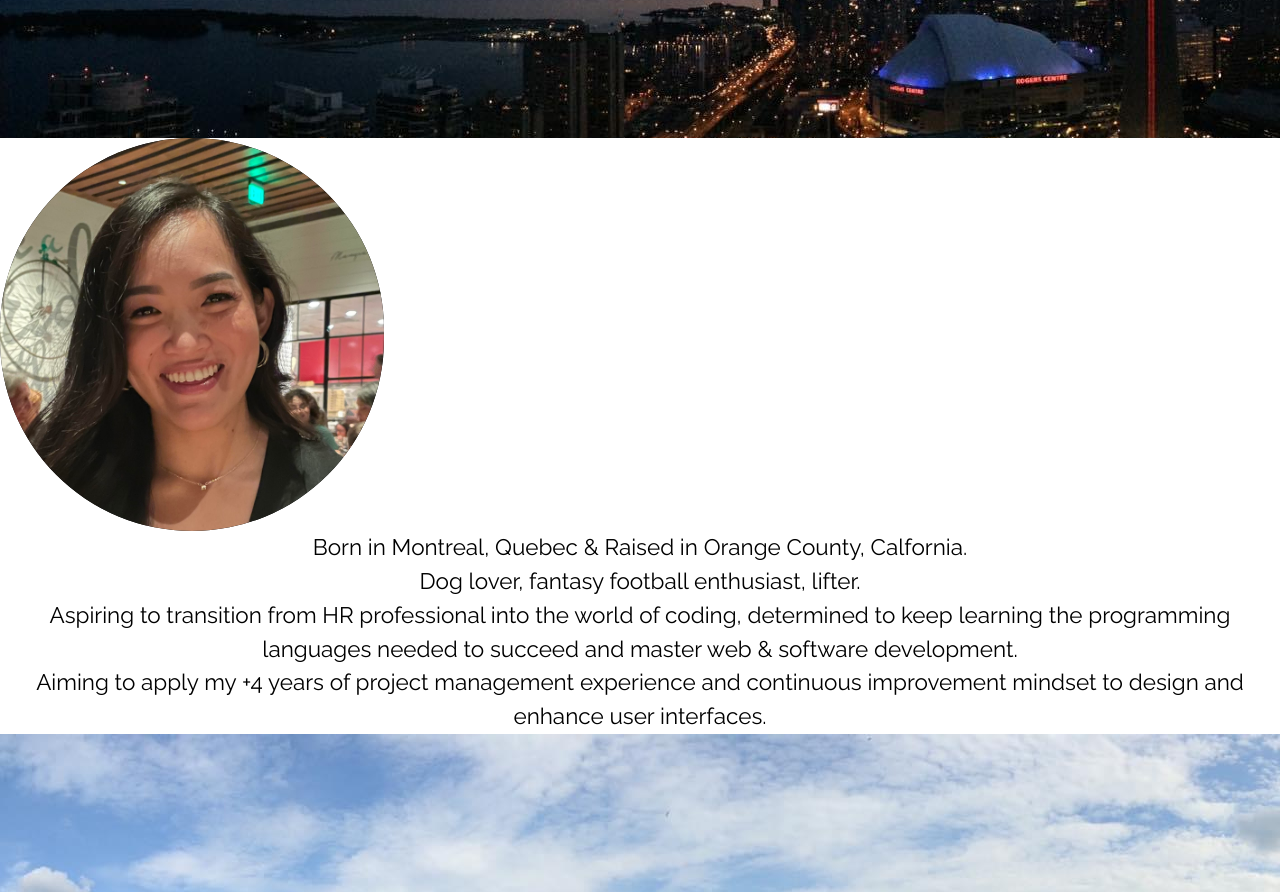
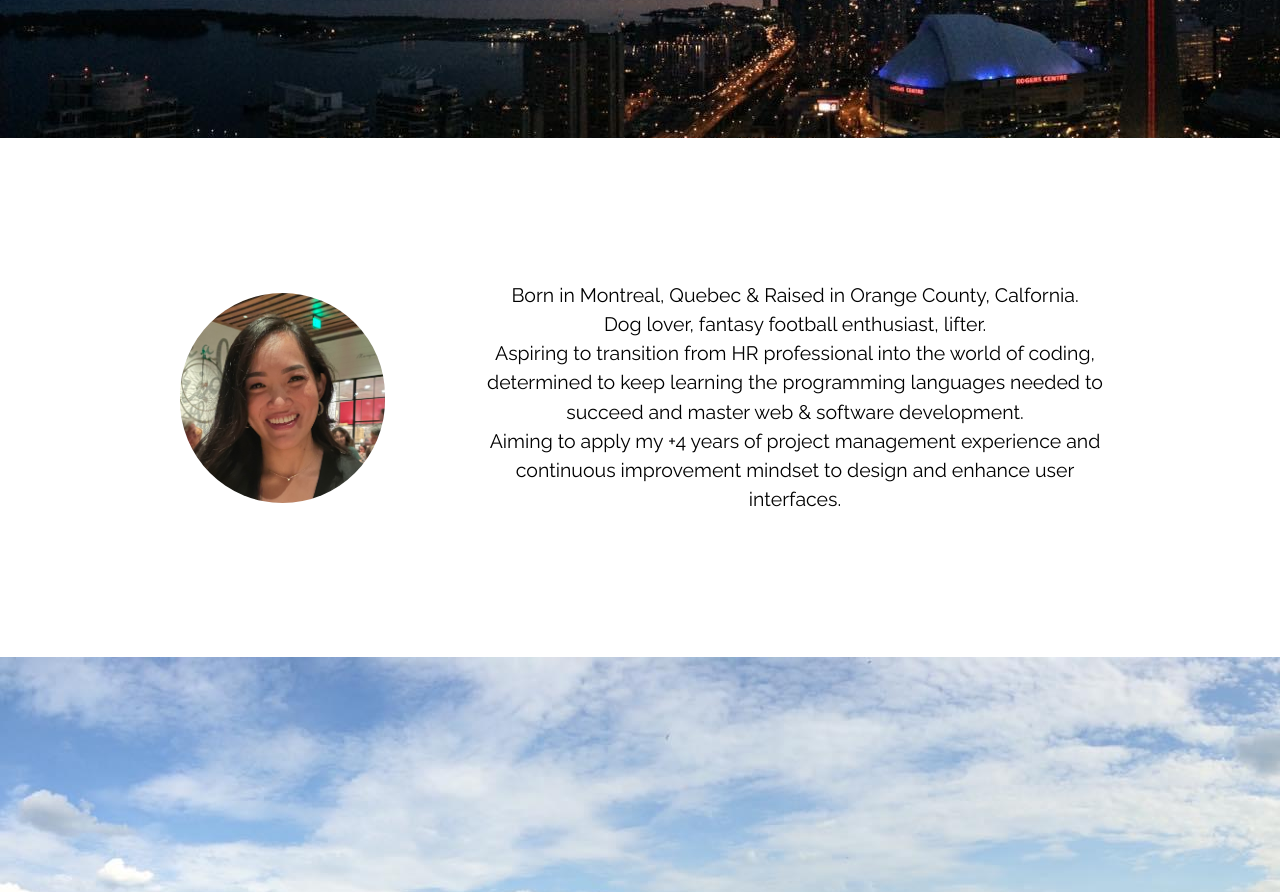
Before and after one commit to codeandlift706/React-Portfolio, a React (Vite) app in the folder Portfolio/: page / in a window 1280 px wide. Shown: the part 2380-3272 px from the top of the page. Built offline with nearby package versions, Linux system fonts and the light colour scheme.

Commit message:
styled about section

```diff
--- a/Portfolio/src/components/About.jsx
+++ b/Portfolio/src/components/About.jsx
@@ -15,10 +15,13 @@ const styles = {
         padding: '16rem',
     },
     content: {
-        background: 'white',
+        padding: '5em',
+        fontSize: '1.3rem',
     },
     picture: {
-        background: 'black',
+        // marginLeft: '8rem',
+        borderRadius: '200px',
+        width: '20%',
     },
 };
 
@@ -31,13 +34,15 @@ function About() {
                     <img src={aboutHeading} alt="header title" />
                 </div>
 
-                <img style={styles.picture} src={portfolioPic2} alt="picture" className="portfolioPic" />
+                <div class="aboutContent">
+                    <img style={styles.picture} src={portfolioPic2} alt="picture" />
                     <div style={styles.content}>
                         <p>Born in Montreal, Quebec & Raised in Orange County, Calfornia.</p>
                         <p>Dog lover, fantasy football enthusiast, lifter. </p>
                         <p>Aspiring to transition from HR professional into the world of coding, determined to keep learning the programming languages needed to succeed and master web & software development. </p>
                         <p>Aiming to apply my +4 years of project management experience and continuous improvement mindset to design and enhance user interfaces. </p>
                         <p></p>
+                    </div>
                 </div>
 
             </div>
--- a/Portfolio/src/index.css
+++ b/Portfolio/src/index.css
@@ -57,11 +57,6 @@ body {
 
 }
 
-.portfolioPic {
-  border-radius: 200px;
-  width: 30%;
-  /* height: 10%; */
-}
 
 #home {
   background-image: url(../public/canadaSkyline.JPG);
@@ -78,6 +73,13 @@ body {
   background-image: url(../public/cnTower.JPG);
   display: flex;
   justify-content: center;
+}
+
+.aboutContent {
+  margin: 3rem 5rem 3rem 12rem;
+  display: flex;
+  justify-content: center;
+  align-items: center;
 }
 
 #project {
@@ -104,16 +106,6 @@ body {
   display: flex;
   justify-content: center;
 }
-
-/* .card {
-  margin: 2rem;
-} */
-
-/*
-.subHeading {
-  width: 90%;
-  margin-left: 45px;
-} */
 
 a {
   font-weight: 500;
```
Lines whose indentation alone changed are shown as unchanged.
